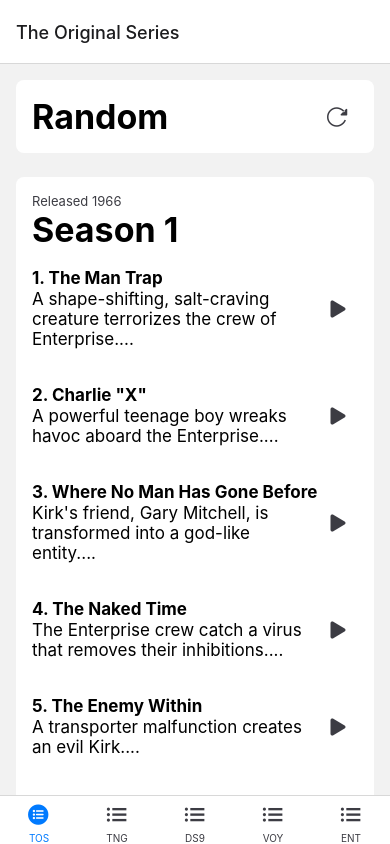
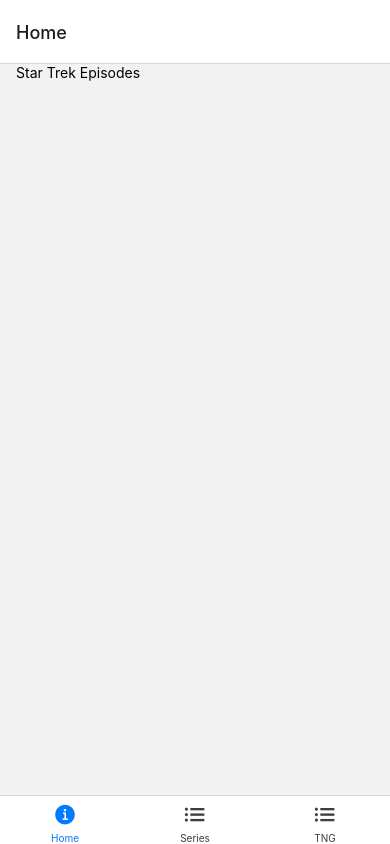
Before and after one commit to gdaythom/some-kind-of-app, a React Native app: screen / in a window 390 px wide. Built offline with nearby package versions, Linux system fonts and the light colour scheme.

Commit message:
Add ScreenStacks.

```diff
--- a/App.js
+++ b/App.js
@@ -7,6 +7,7 @@
 import { Video } from 'expo-av';
 import { NavigationContainer, useScrollToTop } from '@react-navigation/native';
 import { createBottomTabNavigator } from '@react-navigation/bottom-tabs';
+import { createNativeStackNavigator } from '@react-navigation/native-stack';
 
 const tosSeries = {
   "name": "Star Trek: The Original Series",
@@ -220,11 +221,43 @@
   );
 }
 
+const SeriesStack = createNativeStackNavigator();
+
+function SeriesStackScreen() {
+  return (
+    <SeriesStack.Navigator>
+      <SeriesStack.Screen name="Series" component={SeriesScreen} />
+      <SeriesStack.Screen name="Details" component={DetailsScreen} />
+    </SeriesStack.Navigator>
+  );
+}
+
+function DetailsScreen() {
+  return (
+    <View style={{ flex: 1, justifyContent: 'center',  alignItems: 'center' }}>
+      <Text>Details!</Text>
+    </View>
+  );
+}
+
+function SeriesScreen({ navigation }) {
+  return (
+    <View>
+      <Text style={{textAlign: 'center', marginTop: 300}}>Series Screen</Text>
+      <Button
+        title="Go to Details"
+        onPress={() => navigation.navigate('Details')}
+      />
+    </View>
+   );
+ }
+
+
 function HomeScreen() {
   return (
     <SafeAreaView style={styles.container}>
       <ScrollView style={styles.scrollView}>
-        <Text>Star Trek app</Text>
+        <Text>Star Trek Episodes</Text>
         <StatusBar style="auto" />
       </ScrollView>
     </SafeAreaView>
@@ -269,14 +302,15 @@
         tabBarInactiveTintColor: '#3C3C43',
       })}
     >
-      {/* <Tab.Screen name="Home" component={HomeScreen} /> */}
-      <Tab.Screen name="The Original Series" options={{ tabBarLabel: "TOS" }}>
+      <Tab.Screen name="Home" component={HomeScreen} />
+      <Tab.Screen name="SeriesStack" component={SeriesStackScreen} options={{ headerShown: false, tabBarLabel: "Series" }} />
+      {/* <Tab.Screen name="The Original Series" options={{ tabBarLabel: "TOS" }}>
         {() => <EpisodesScreen show={tosSeries} />}
-      </Tab.Screen>
+      </Tab.Screen> */}
       <Tab.Screen name="The Next Generation" options={{ tabBarLabel: "TNG" }}>
         {() => <EpisodesScreen show={tngSeries} />}
       </Tab.Screen>
-      <Tab.Screen name="Deep Space Nine" options={{ tabBarLabel: "DS9" }}>
+      {/* <Tab.Screen name="Deep Space Nine" options={{ tabBarLabel: "DS9" }}>
         {() => <EpisodesScreen show={ds9Series} />}
       </Tab.Screen>
       <Tab.Screen name="Voyager" options={{ tabBarLabel: "VOY" }}>
@@ -284,7 +318,7 @@
       </Tab.Screen>
       <Tab.Screen name="Enterprise" options={{ tabBarLabel: "ENT" }}>
         {() => <EpisodesScreen show={entSeries} />}
-      </Tab.Screen>
+      </Tab.Screen> */}
     </Tab.Navigator>
   );
 }
--- a/package.json
+++ b/package.json
@@ -11,7 +11,8 @@
   },
   "dependencies": {
     "@react-navigation/bottom-tabs": "^6.2.0",
-    "@react-navigation/native": "^6.0.8",
+    "@react-navigation/native": "^6.0.10",
+    "@react-navigation/native-stack": "^6.6.1",
     "expo": "~44.0.0",
     "expo-av": "~10.2.0",
     "expo-status-bar": "~1.2.0",
```
Also changed, not shown: 2 other files (tests, documents, lock files or other folders).
